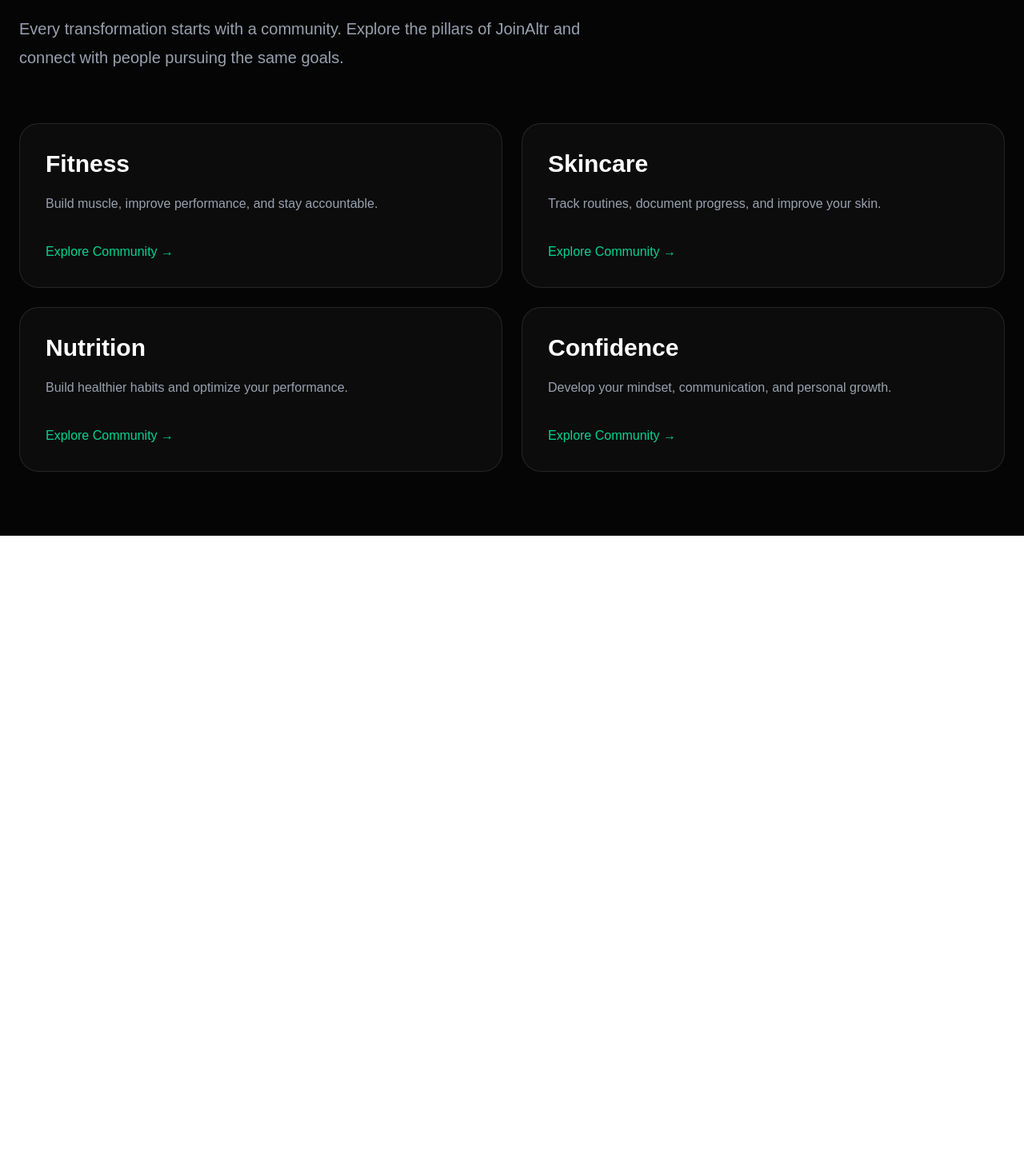
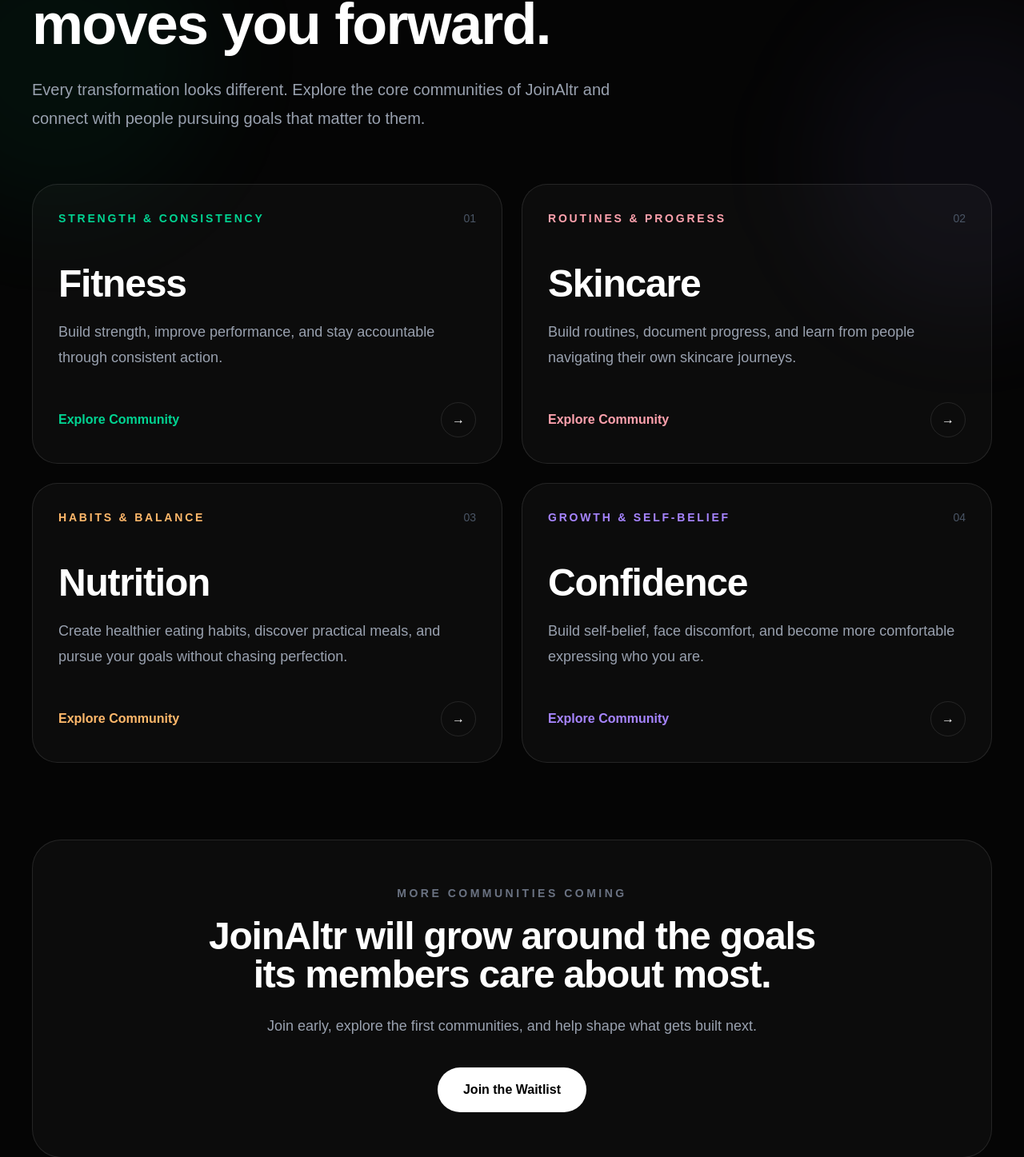
Before and after one commit to sebastian-altr/joinaltr, a Next.js app: page /communities in a window 1280 px wide. Shown: the part 270-1717 px from the top of the page at 80% size. Before the commit the page ends 940 px from the top, so only its background shows below. Built offline with nearby package versions, Linux system fonts and the light colour scheme.

Commit message:
Connect waitlist to Google Sheets

```diff
--- a/app/communities/page.tsx
+++ b/app/communities/page.tsx
@@ -1,33 +1,49 @@
-export default function CommunitiesPage() {
 const communities = [
   {
     title: "Fitness",
     description:
-        "Build muscle, improve performance, and stay accountable.",
+      "Build strength, improve performance, and stay accountable through consistent action.",
     href: "/communities/fitness",
+    label: "Strength & consistency",
+    accent: "text-emerald-400",
+    border: "hover:border-emerald-400/60",
+    glow: "from-emerald-400/15",
   },
   {
     title: "Skincare",
     description:
-        "Track routines, document progress, and improve your skin.",
+      "Build routines, document progress, and learn from people navigating their own skincare journeys.",
     href: "/communities/skincare",
+    label: "Routines & progress",
+    accent: "text-rose-300",
+    border: "hover:border-rose-300/60",
+    glow: "from-rose-300/15",
   },
   {
     title: "Nutrition",
     description:
-        "Build healthier habits and optimize your performance.",
+      "Create healthier eating habits, discover practical meals, and pursue your goals without chasing perfection.",
     href: "/communities/nutrition",
+    label: "Habits & balance",
+    accent: "text-orange-300",
+    border: "hover:border-orange-300/60",
+    glow: "from-orange-300/15",
   },
   {
     title: "Confidence",
     description:
-        "Develop your mindset, communication, and personal growth.",
+      "Build self-belief, face discomfort, and become more comfortable expressing who you are.",
     href: "/communities/confidence",
+    label: "Growth & self-belief",
+    accent: "text-violet-400",
+    border: "hover:border-violet-400/60",
+    glow: "from-violet-400/15",
   },
 ];
 
+export default function CommunitiesPage() {
   return (
-    <main className="min-h-screen bg-[#050505] px-6 py-20 text-white">
+    <main className="min-h-screen overflow-hidden bg-[#050505] px-6 py-20 text-white sm:px-10">
       <div className="mx-auto max-w-7xl">
         <a
           href="/"
@@ -36,40 +52,94 @@
           ← Back Home
         </a>
 
-        <p className="mt-12 text-sm font-semibold uppercase tracking-[0.25em] text-emerald-400">
+        <section className="relative mt-12">
+          <div className="absolute -left-40 top-0 h-96 w-96 rounded-full bg-emerald-400/5 blur-3xl" />
+          <div className="absolute -right-40 top-32 h-96 w-96 rounded-full bg-violet-400/5 blur-3xl" />
+
+          <div className="relative">
+            <p className="text-sm font-semibold uppercase tracking-[0.25em] text-emerald-400">
               Communities
             </p>
 
-        <h1 className="mt-5 text-6xl font-bold sm:text-7xl">
-          Find Your People.
+            <h1 className="mt-5 max-w-5xl text-5xl font-bold tracking-tight sm:text-7xl">
+              Find the community that moves you forward.
             </h1>
 
-        <p className="mt-6 max-w-3xl text-xl leading-9 text-gray-400">
-          Every transformation starts with a community. Explore the pillars of
-          JoinAltr and connect with people pursuing the same goals.
+            <p className="mt-7 max-w-3xl text-xl leading-9 text-gray-400">
+              Every transformation looks different. Explore the core
+              communities of JoinAltr and connect with people pursuing goals
+              that matter to them.
             </p>
+          </div>
+        </section>
 
-        <div className="mt-16 grid gap-6 md:grid-cols-2">
-          {communities.map((community) => (
+        <section className="mt-16 grid gap-6 md:grid-cols-2">
+          {communities.map((community, index) => (
             <a
               key={community.title}
               href={community.href}
-              className="rounded-3xl border border-white/10 bg-white/[0.03] p-8 transition hover:border-emerald-400 hover:bg-white/[0.05]"
+              className={`group relative min-h-[320px] overflow-hidden rounded-[32px] border border-white/10 bg-white/[0.03] p-8 transition duration-300 hover:-translate-y-1 hover:bg-white/[0.05] ${community.border}`}
             >
-              <h2 className="text-3xl font-semibold">
+              <div
+                className={`absolute inset-0 bg-gradient-to-br ${community.glow} via-transparent to-transparent opacity-0 transition duration-300 group-hover:opacity-100`}
+              />
+
+              <div className="relative flex h-full flex-col">
+                <div className="flex items-start justify-between gap-6">
+                  <p
+                    className={`text-sm font-semibold uppercase tracking-[0.2em] ${community.accent}`}
+                  >
+                    {community.label}
+                  </p>
+
+                  <span className="text-sm text-gray-600">
+                    0{index + 1}
+                  </span>
+                </div>
+
+                <h2 className="mt-12 text-4xl font-semibold tracking-tight sm:text-5xl">
                   {community.title}
                 </h2>
 
-              <p className="mt-4 leading-8 text-gray-400">
+                <p className="mt-5 max-w-xl text-lg leading-8 text-gray-400">
                   {community.description}
                 </p>
 
-              <p className="mt-8 font-medium text-emerald-400">
-                Explore Community →
+                <div className="mt-auto flex items-center justify-between pt-10">
+                  <p className={`font-semibold ${community.accent}`}>
+                    Explore Community
                   </p>
+
+                  <div className="flex h-11 w-11 items-center justify-center rounded-full border border-white/10 transition group-hover:border-white/30 group-hover:bg-white group-hover:text-black">
+                    →
+                  </div>
+                </div>
+              </div>
             </a>
           ))}
-        </div>
+        </section>
+
+        <section className="mt-24 rounded-[36px] border border-white/10 bg-white/[0.03] px-8 py-14 text-center sm:px-14">
+          <p className="text-sm font-semibold uppercase tracking-[0.25em] text-gray-500">
+            More communities coming
+          </p>
+
+          <h2 className="mx-auto mt-5 max-w-3xl text-4xl font-bold tracking-tight sm:text-5xl">
+            JoinAltr will grow around the goals its members care about most.
+          </h2>
+
+          <p className="mx-auto mt-6 max-w-2xl text-lg leading-8 text-gray-400">
+            Join early, explore the first communities, and help shape what gets
+            built next.
+          </p>
+
+          <a
+            href="/waitlist"
+            className="mt-9 inline-block rounded-full bg-white px-8 py-4 font-semibold text-black transition hover:bg-gray-200"
+          >
+            Join the Waitlist
+          </a>
+        </section>
       </div>
     </main>
   );
--- a/app/waitlist/page.tsx
+++ b/app/waitlist/page.tsx
@@ -1,4 +1,64 @@
+"use client";
+
+import { FormEvent, useState } from "react";
+
 export default function WaitlistPage() {
+  const [isSubmitting, setIsSubmitting] = useState(false);
+  const [status, setStatus] = useState<{
+    type: "success" | "error";
+    message: string;
+  } | null>(null);
+
+  async function handleSubmit(event: FormEvent<HTMLFormElement>) {
+    event.preventDefault();
+
+    setIsSubmitting(true);
+    setStatus(null);
+
+    const form = event.currentTarget;
+    const formData = new FormData(form);
+
+    const submission = {
+      name: formData.get("name"),
+      email: formData.get("email"),
+      goal: formData.get("goal"),
+      comments: formData.get("comments"),
+    };
+
+    try {
+      const response = await fetch("/api/waitlist", {
+        method: "POST",
+        headers: {
+          "Content-Type": "application/json",
+        },
+        body: JSON.stringify(submission),
+      });
+
+      const result = await response.json();
+
+      if (!response.ok) {
+        throw new Error(result.message || "Submission failed.");
+      }
+
+      setStatus({
+        type: "success",
+        message: "You’re on the waitlist! We’ll be in touch.",
+      });
+
+      form.reset();
+    } catch (error) {
+      setStatus({
+        type: "error",
+        message:
+          error instanceof Error
+            ? error.message
+            : "Something went wrong. Please try again.",
+      });
+    } finally {
+      setIsSubmitting(false);
+    }
+  }
+
   return (
     <main className="min-h-screen bg-[#050505] px-6 py-20 text-white">
       <div className="mx-auto max-w-2xl">
@@ -23,23 +83,7 @@
             of healthy self-improvement.
           </p>
 
-          <form
-            action="https://formsubmit.co/hello@joinaltr.com"
-            method="POST"
-            className="mt-10 space-y-5"
-          >
-            <input
-              type="hidden"
-              name="_subject"
-              value="New JoinAltr waitlist signup"
-            />
-
-            <input
-              type="hidden"
-              name="_captcha"
-              value="false"
-            />
-
+          <form onSubmit={handleSubmit} className="mt-10 space-y-5">
             <div>
               <label
                 htmlFor="name"
@@ -53,7 +97,8 @@
                 name="name"
                 type="text"
                 required
-                className="w-full rounded-xl border border-white/10 bg-black/40 px-4 py-3 text-white outline-none transition placeholder:text-gray-600 focus:border-emerald-400"
+                disabled={isSubmitting}
+                className="w-full rounded-xl border border-white/10 bg-black/40 px-4 py-3 text-white outline-none transition placeholder:text-gray-600 focus:border-emerald-400 disabled:cursor-not-allowed disabled:opacity-60"
                 placeholder="Your name"
               />
             </div>
@@ -71,7 +116,8 @@
                 name="email"
                 type="email"
                 required
-                className="w-full rounded-xl border border-white/10 bg-black/40 px-4 py-3 text-white outline-none transition placeholder:text-gray-600 focus:border-emerald-400"
+                disabled={isSubmitting}
+                className="w-full rounded-xl border border-white/10 bg-black/40 px-4 py-3 text-white outline-none transition placeholder:text-gray-600 focus:border-emerald-400 disabled:cursor-not-allowed disabled:opacity-60"
                 placeholder="you@example.com"
               />
             </div>
@@ -81,30 +127,64 @@
                 htmlFor="goal"
                 className="mb-2 block text-sm font-medium text-gray-300"
               >
-                What are you working on?
+                Which community interests you most?
               </label>
 
               <select
                 id="goal"
                 name="goal"
                 required
-                className="w-full rounded-xl border border-white/10 bg-black/40 px-4 py-3 text-white outline-none transition focus:border-emerald-400"
+                defaultValue=""
+                disabled={isSubmitting}
+                className="w-full rounded-xl border border-white/10 bg-black/40 px-4 py-3 text-white outline-none transition focus:border-emerald-400 disabled:cursor-not-allowed disabled:opacity-60"
               >
-                <option value="">Choose one</option>
+                <option value="" disabled>
+                  Choose one
+                </option>
                 <option value="Fitness">Fitness</option>
                 <option value="Skincare">Skincare</option>
                 <option value="Nutrition">Nutrition</option>
-                <option value="Sleep">Sleep</option>
-                <option value="Style">Style</option>
                 <option value="Confidence">Confidence</option>
               </select>
             </div>
 
+            <div>
+              <label
+                htmlFor="comments"
+                className="mb-2 block text-sm font-medium text-gray-300"
+              >
+                Anything else you would like us to know?
+              </label>
+
+              <textarea
+                id="comments"
+                name="comments"
+                rows={5}
+                disabled={isSubmitting}
+                className="w-full resize-none rounded-xl border border-white/10 bg-black/40 px-4 py-3 text-white outline-none transition placeholder:text-gray-600 focus:border-emerald-400 disabled:cursor-not-allowed disabled:opacity-60"
+                placeholder="Tell us what you would like to see from JoinAltr..."
+              />
+            </div>
+
+            {status && (
+              <div
+                role="status"
+                className={`rounded-xl border px-4 py-3 text-sm ${
+                  status.type === "success"
+                    ? "border-emerald-400/30 bg-emerald-400/10 text-emerald-300"
+                    : "border-red-400/30 bg-red-400/10 text-red-300"
+                }`}
+              >
+                {status.message}
+              </div>
+            )}
+
             <button
               type="submit"
-              className="w-full rounded-full bg-white px-8 py-4 font-semibold text-black transition hover:bg-gray-200"
+              disabled={isSubmitting}
+              className="w-full rounded-full bg-white px-8 py-4 font-semibold text-black transition hover:bg-gray-200 disabled:cursor-not-allowed disabled:opacity-60"
             >
-              Join the Waitlist
+              {isSubmitting ? "Joining..." : "Join the Waitlist"}
             </button>
           </form>
         </div>
```
Also changed, not shown: app/api/waitlist/route.ts (added, +56 -0 lines). Lines whose indentation alone changed are shown as unchanged.
